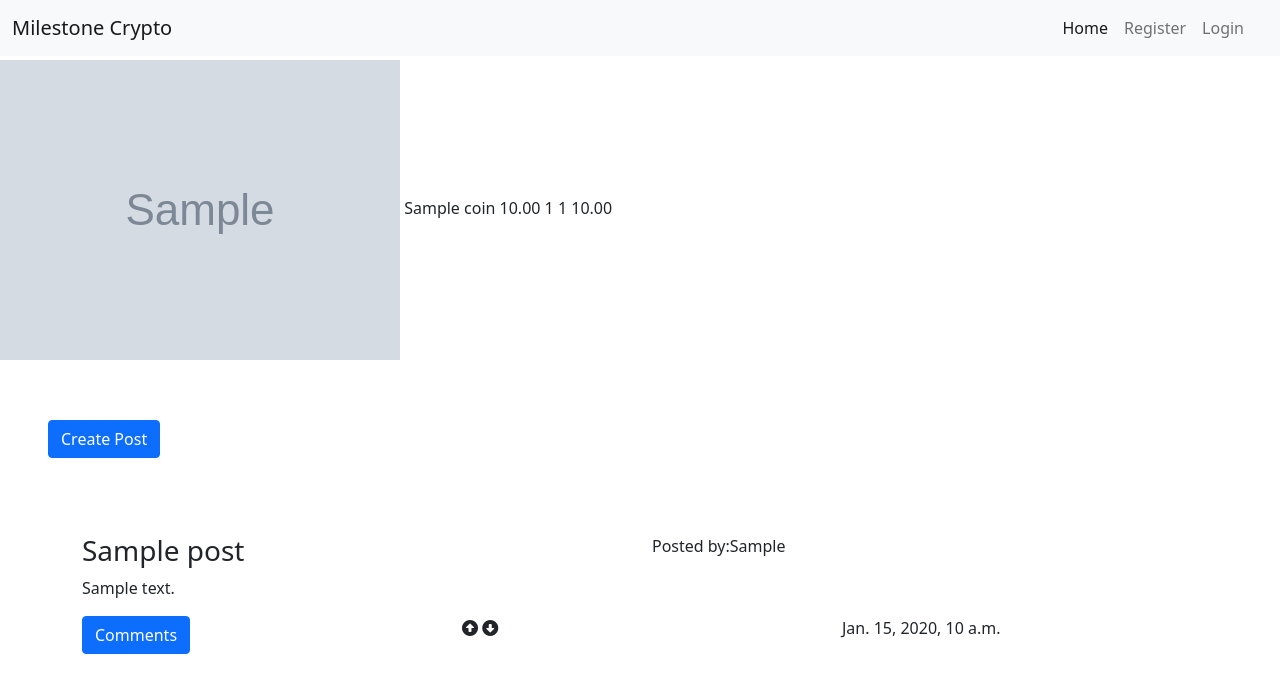
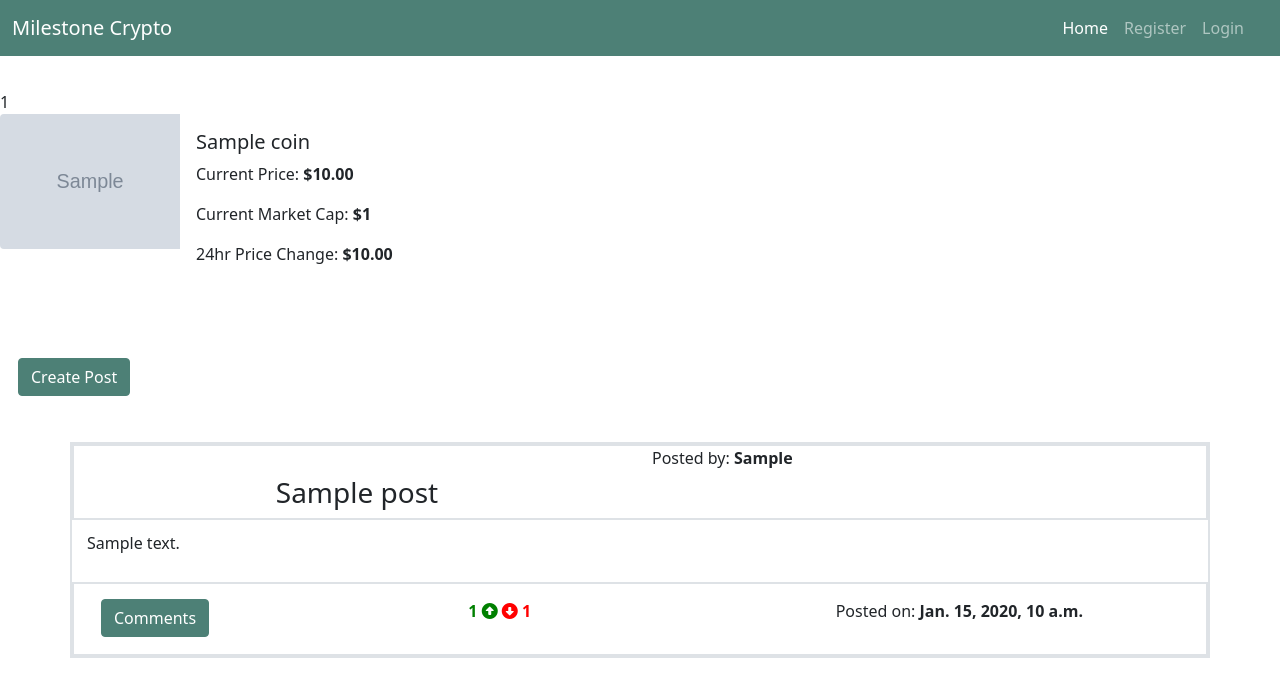
Before and after one commit to deano98/ms4-crypto, a Django app: template templates/coins.html in a window 1280 px wide. Shown: the top 697 px of the page. Run offline with Django 3.2, Linux system fonts and the light colour scheme; tables that the repository leaves empty hold one stand-in row (values such as "Sample post"); the template is opened without the code that fills it: values that come from a table or form of the project are taken from there, most other values are stand-ins (such as "Sample title", 1, 10 or a date in 2020); grey boxes marked "Sample" are stand-in pictures; some libraries are stand-ins or nearby versions.

Commit message:
Add further styling

```diff
--- a/app/urls.py
+++ b/app/urls.py
@@ -4,6 +4,7 @@ from . import views
 urlpatterns = [
     path('', views.markets, name="index"),
     path('coin/<str:id>/', views.coin_posts, name='coin_posts'),
+    # path('coin/delete/<int:id>', views.post_delete, name='post_delete'),
     path('post/<slug:slug>/', views.post_detail, name='coin_detail'),
     path('coin/<str:id>/upvote/', views.post_upvote, name='upvote'),
     path('coin/<str:id>/downvote/', views.post_downvote, name='downvote'),
--- a/static/css/style.css
+++ b/static/css/style.css
@@ -1,7 +1,38 @@
 body {
-    padding-top: 60px;
+    padding-top: 90px;
 }
 
 .create-post {
-  padding: 60px;
+  padding-top: 60px;
+  padding-left: 30px;
+
 }
+
+.post {
+  padding-top: 30px;
+}
+
+.content {
+  padding: 15px;
+}
+
+.upvote {
+  color: green;
+}
+
+.downvote {
+  color: red;
+}
+
+.card {
+  border: None;
+}
+
+nav {
+  background-color: #4D8076;
+}
+
+.btn {
+  background-color: #4D8076;
+  border-color: #4D8076;
+}
--- a/templates/base.html
+++ b/templates/base.html
@@ -14,33 +14,9 @@
     <title>Milestone Crypto</title>
 </head>
 
-<!-- <nav class="navbar navbar-light navbar-expand-lg bg-light fixed-top">
-    <a class="navbar-brand" href="#">Milestone Crypto</a>
-    <button class="navbar-toggler" type="button" data-bs-toggle="offcanvas" data-bs-target="#navbarOffcanvasLg" aria-controls="navbarOffcanvasLg">
-      <span class="navbar-toggler-icon"></span>
-    </button>
-    <div class="offcanvas offcanvas-end" tabindex="-1" id="navbarOffcanvasLg" aria-labelledby="navbarOffcanvasLgLabel">
-        {% if user.is_authenticated %}
-        <ul class="navbar-nav me-auto mb-2 mb-lg-0">
-            <li class="nav-item">
-                <a class="nav-link" href="{% url 'account_logout' %}">Logout</a>
-            </li>
-        {% else %}
-            <li class="nav-item">
-                <a class="nav-link" href="{% url 'account_signup' %}">Register</a>
-            </li>
-            <li class="nav-item">
-                <a class="nav-link" href="{% url 'account_login' %}">Login</a>
-            </li>
-        </ul>
-    {% endif %}
-    </div>
-  </nav> -->
-
-
-  <nav class="navbar navbar-light navbar-expand-lg bg-light fixed-top">
+  <nav class="navbar navbar-dark navbar-expand-lg fixed-top">
     <div class="container-fluid">
-      <a class="navbar-brand" href="#">Milestone Crypto</a>
+      <a class="navbar-brand" href="{% url 'index' %}">Milestone Crypto</a>
       <button class="navbar-toggler" type="button" data-bs-toggle="offcanvas" data-bs-target="#offcanvasNavbar" aria-controls="offcanvasNavbar">
         <span class="navbar-toggler-icon"></span>
       </button>
@@ -52,7 +28,7 @@
         <div class="offcanvas-body">
           <ul class="navbar-nav justify-content-end flex-grow-1 pe-3">
             <li class="nav-item">
-              <a class="nav-link active" aria-current="page" href="#">Home</a>
+              <a class="nav-link active" aria-current="page" href="{% url 'index' %}">Home</a>
             </li>
             {% if user.is_authenticated %}
             <li class="nav-item">
--- a/templates/coins.html
+++ b/templates/coins.html
@@ -2,27 +2,27 @@
 {% load crispy_forms_tags %}
 {% load static %}
 
+{{ up_count }}
+
 {% for coin in coin_display %}
 
-
-    <img src="{{ coin.image_url }}" alt="">
-    {{ coin.coin_name }}
-    {{ coin.coin_price }}
-    {{ coin.market_cap }}
-    {{ coin.rank }}
-    {{ coin.price_change }}
+<div class="card mb-3" style="max-width: 540px;">
+  <div class="row g-0">
+    <div class="col-md-4">
+      <img src="{{ coin.image_url }}" class="img-fluid rounded-start" alt="{{ coin.name }} logo">
+    </div>
+    <div class="col-md-8">
+      <div class="card-body">
+        <h5 class="card-title">{{ coin.coin_name }}</h5>
+        <p class="card-text">Current Price: <strong>${{ coin.coin_price }}</strong></p>
+        <p class="card-text">Current Market Cap: <strong>${{ coin.market_cap }}</strong></p>
+        <p class="card-text">24hr Price Change: <strong>${{ coin.price_change }}</strong></p>
+      </div>
+    </div>
+  </div>
+</div>
 
 
-    <!-- {% if user.is_authenticated %}
-
-        <form action="" method="POST">
-            {{ post_form | crispy }}
-            {% csrf_token %}
-            <input type="hidden" id="coin_name" name="coin_name" value="{{ coin.coin_id }}">
-            <button type="submit">Submit</button>
-        </form>
-
-    {% endif %} -->
 
 <div class="row">
     <div class="col create-post">
@@ -56,30 +56,36 @@
 
 {% for i in post %}
 
-<div class="container">
-    <div class="row">
-      <div class="col">
+<div class="container post">
+    <div class="row border border-bottom-0 border-4">
+      <div class="col post text-center">
         <h3>{{ i.title }}</h3>
       </div>
       <div class="col">
-        <p>Posted by:{{ i.user }}</p>
+        <p>Posted by: <strong>{{ i.user }}</strong></p>
       </div>
     </div>
-    <div class="row">
-        <div class="col">
+    <div class="row border border-2">
+        <div class="col lh-1 content">
             <p>{{ i.content }}</p>
         </div>
     </div>
-    <div class="row">
+    <div class="row border border-top-0 border-4 content">
       <div class="col">
         <a class="btn btn-primary" href="{% url 'coin_detail' i.slug %}" role="button">Comments</a>
       </div>
       <div class="col">
-        <i class="fas fa-arrow-alt-circle-up upvote-click" data-post="{{ i.id }}"></i>
-        <strong class="vote-count-{{ i.id }}"></strong><i class="fas fa-arrow-alt-circle-down downvote-click" data-post="{{ i.id }}"></i>
+        <strong class="up-vote-count-{{ i.id }} upvote">
+          {{ i.up_votes.count }}
+        </strong>
+        <i class="fas fa-arrow-alt-circle-up upvote upvote-click" data-post="{{ i.id }}"></i>
+        <i class="fas fa-arrow-alt-circle-down downvote downvote-click" data-post="{{ i.id }}"></i>
+        <strong class="down-vote-count-{{ i.id }} downvote">
+          {{ i.down_votes.count }}
+        </strong>
       </div>
       <div class="col">
-        <p>{{ i.created_on }}</p>
+        <p>Posted on: <strong>{{ i.created_on }}</strong></p>
       </div>
     </div>
   </div>
@@ -103,9 +109,11 @@
                 },
                 dataType:'json',
                 success: function(response){
-                    let count = response.count
+                    let up_count = response.up_count
+                    let down_count = response.down_count
                     let id = response.post_id
-                    $(".vote-count-"+postid).html(count);
+                    $(".down-vote-count-"+postid).html(down_count);
+                    $(".up-vote-count-"+postid).html(up_count);
                     console.log(count, id);
                 }
             });
@@ -123,9 +131,11 @@
                 },
                 dataType:'json',
                 success: function(response){
-                    let count = response.count
+                    let up_count = response.up_count
+                    let down_count = response.down_count
                     let id = response.post_id
-                    $(".vote-count-"+postid).html(count);
+                    $(".down-vote-count-"+postid).html(down_count);
+                    $(".up-vote-count-"+postid).html(up_count);
                     console.log(count, id);
                 }
             });
```
Also changed, not shown: app/views.py (+37 -15 lines). Lines whose indentation alone changed are shown as unchanged.
